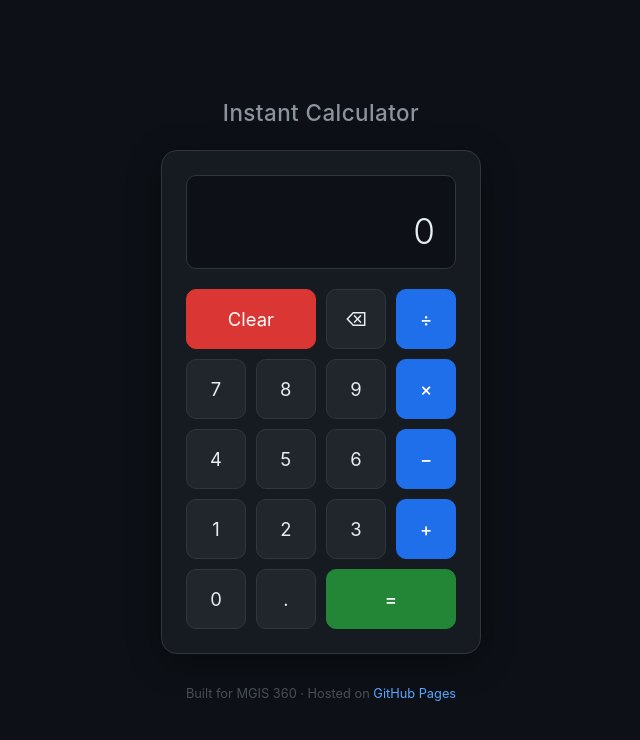
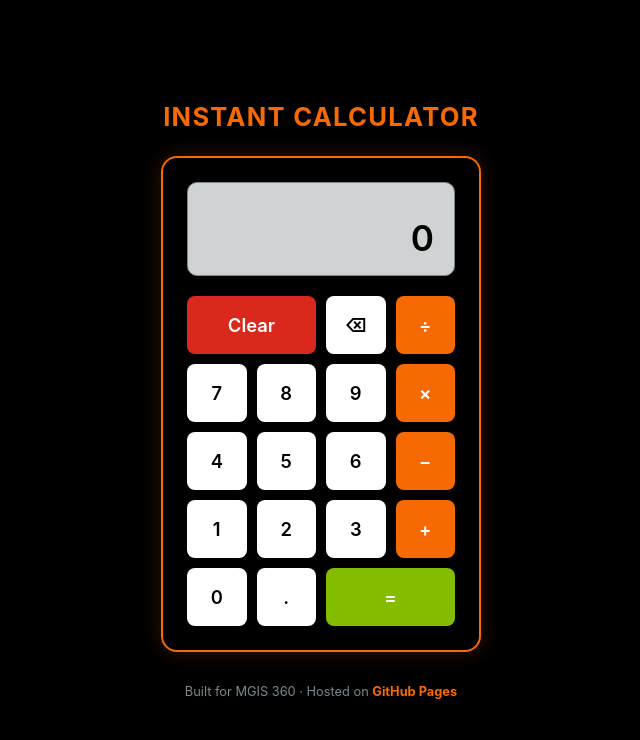
Before and after one commit to D-Sewhuk/Test-Calculator, a plain HTML site: page index.html in a window 1280 px wide. Shown: the whole page, without its empty margins (319-959 px from the left). Drawn offline with Linux system fonts and the light colour scheme.

Commit message:
Updated RIT Brand

```diff
--- a/index.html
+++ b/index.html
@@ -3,7 +3,7 @@
 <head>
     <meta charset="UTF-8">
     <meta name="viewport" content="width=device-width, initial-scale=1.0">
-    <title>Instant Calculator</title>
+    <title>RIT Instant Calculator</title>
     <style>
         * {
             margin: 0;
@@ -18,31 +18,39 @@
             align-items: center;
             justify-content: center;
             font-family: -apple-system, BlinkMacSystemFont, 'Segoe UI', system-ui, sans-serif;
-            background: #0d1117;
-            color: #e6edf3;
+            /* RIT Secondary Palette: Black */
+            background: #000000;
+            /* RIT Primary Palette: White */
+            color: #FFFFFF;
             padding: 20px;
         }
 
         h1 {
-            font-size: 1.4rem;
-            font-weight: 500;
+            font-size: 1.6rem;
+            font-weight: 700;
             margin-bottom: 24px;
-            color: #8b949e;
-            letter-spacing: 0.02em;
+            /* RIT Primary Palette: Orange */
+            color: #F76902;
+            text-transform: uppercase;
+            letter-spacing: 0.05em;
         }
 
         .calculator {
-            background: #161b22;
-            border: 1px solid #30363d;
+            /* RIT Secondary Palette: Black */
+            background: #000000;
+            /* RIT Primary Palette: Orange Border */
+            border: 2px solid #F76902;
             border-radius: 16px;
             padding: 24px;
             width: 320px;
-            box-shadow: 0 8px 32px rgba(0, 0, 0, 0.4);
+            box-shadow: 0 0 20px rgba(247, 105, 2, 0.2);
         }
 
         .display {
-            background: #0d1117;
-            border: 1px solid #30363d;
+            /* RIT Secondary Palette: Rich Black/Grey equivalent or Light Grey for contrast */
+            /* Using #D0D3D4 (Light Grey) for the screen to mimic a real LCD and provide contrast */
+            background: #D0D3D4;
+            border: 1px solid #7C878E;
             border-radius: 10px;
             padding: 16px 20px;
             margin-bottom: 20px;
@@ -51,19 +59,21 @@
             display: flex;
             flex-direction: column;
             justify-content: flex-end;
+            /* Dark text for the light screen */
+            color: #000000;
         }
 
         .display .previous {
             font-size: 0.9rem;
-            color: #484f58;
+            color: #555555;
             min-height: 1.2em;
             word-break: break-all;
         }
 
         .display .current {
             font-size: 2.2rem;
-            font-weight: 300;
-            color: #e6edf3;
+            font-weight: 600;
+            color: #000000;
             word-break: break-all;
             line-height: 1.2;
         }
@@ -78,53 +88,54 @@
             padding: 18px;
             font-size: 1.15rem;
             font-family: inherit;
-            border: 1px solid #30363d;
-            border-radius: 10px;
+            border: none;
+            border-radius: 8px;
             cursor: pointer;
-            transition: all 0.12s ease;
-            font-weight: 400;
-            background: #21262d;
-            color: #e6edf3;
+            transition: all 0.15s ease;
+            font-weight: 600;
+            /* RIT Primary Palette: White buttons */
+            background: #FFFFFF;
+            color: #000000;
+            box-shadow: 0 2px 4px rgba(0,0,0,0.5);
         }
 
         button:hover {
-            background: #30363d;
+            filter: brightness(0.9);
+            transform: translateY(-1px);
         }
 
         button:active {
-            transform: scale(0.96);
+            transform: scale(0.96) translateY(0);
         }
 
         button.operator {
-            background: #1f6feb;
-            border-color: #1f6feb;
-            color: #fff;
-            font-weight: 500;
+            /* RIT Primary Palette: Orange */
+            background: #F76902;
+            color: #FFFFFF;
         }
 
         button.operator:hover {
-            background: #388bfd;
+            background: #d85a00; /* Slightly darker orange for hover state */
         }
 
         button.clear {
-            background: #da3633;
-            border-color: #da3633;
-            color: #fff;
+            /* RIT Accent Palette: Red */
+            background: #DA291C;
+            color: #FFFFFF;
         }
 
         button.clear:hover {
-            background: #f85149;
+            background: #b81e13;
         }
 
         button.equals {
-            background: #238636;
-            border-color: #238636;
-            color: #fff;
-            font-weight: 500;
+            /* RIT Accent Palette: Green */
+            background: #84BD00;
+            color: #FFFFFF;
         }
 
         button.equals:hover {
-            background: #2ea043;
+            background: #6a9600;
         }
 
         button.wide {
@@ -134,16 +145,20 @@
         .footer {
             margin-top: 32px;
             font-size: 0.8rem;
-            color: #484f58;
+            /* RIT Secondary Palette: Grey */
+            color: #7C878E;
         }
 
         .footer a {
-            color: #58a6ff;
+            /* RIT Primary Palette: Orange */
+            color: #F76902;
             text-decoration: none;
+            font-weight: bold;
         }
 
         .footer a:hover {
             text-decoration: underline;
+            color: #FFFFFF;
         }
     </style>
 </head>
```
